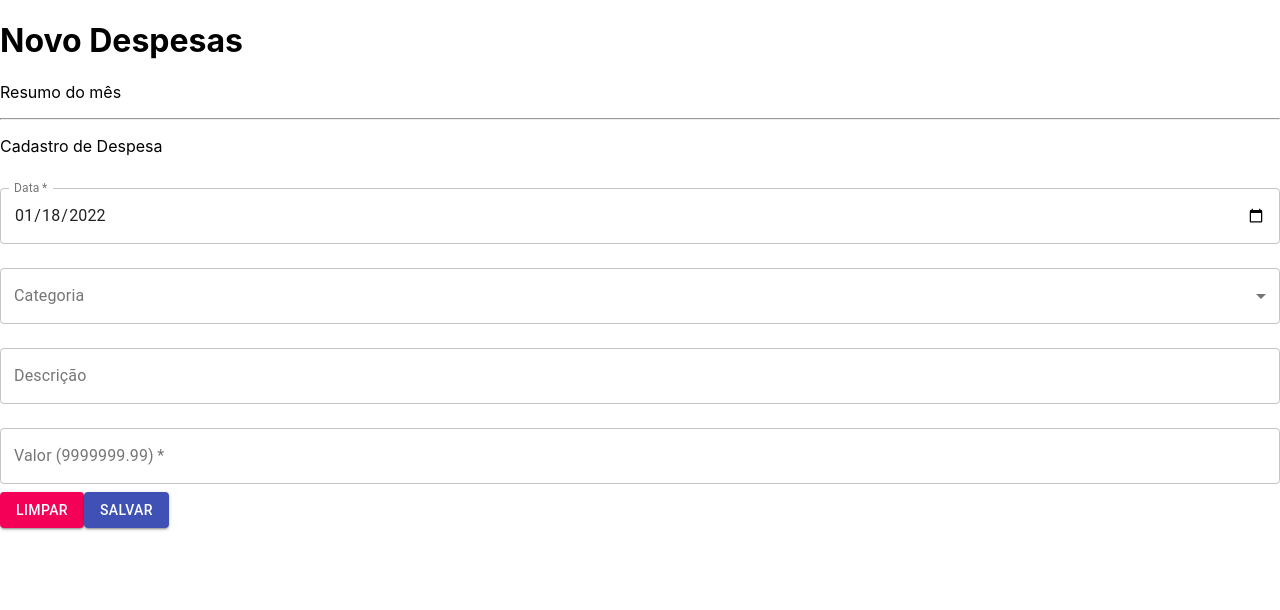
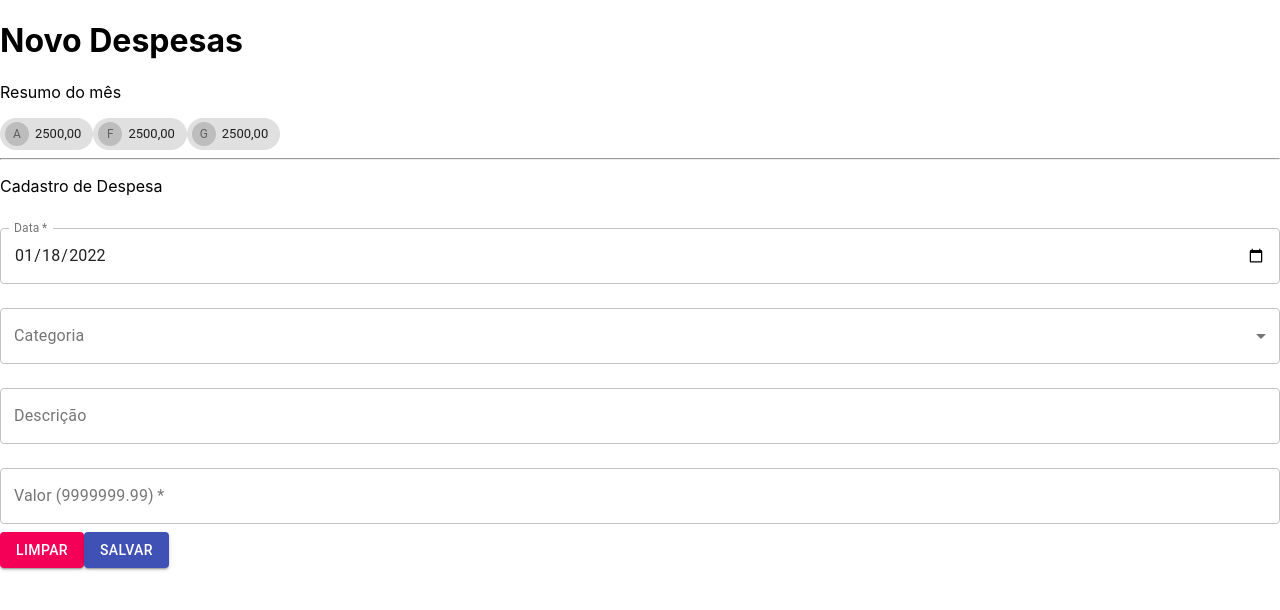
Before and after one commit to andrevaladares/despesas, a React (Create React App) app: page / in a window 1280 px wide. Shown: the top 610 px of the page. Built offline with nearby package versions, Linux system fonts and the light colour scheme.

Commit message:
#7. Adicionado resumo de despesas

```diff
--- a/src/componentes/ResumoDespesasMes.jsx
+++ b/src/componentes/ResumoDespesasMes.jsx
@@ -1,7 +1,28 @@
+import React from 'react'
+import { Chip, Avatar } from '@material-ui/core'
+
 
 function ResumoDespesasMes() {
+
+    const obterResumoMes = (nome) => {
+        if (nome = 'andre') return '2500,00'
+        if (nome = 'flavia') return '3000,00'
+        if (nome = 'total') return '5500,00'
+    }
+
+    const [resumoandre, setResumoAndre] = React.useState(obterResumoMes('andre'))
+    const [resumoflavia, setResumoFlavia] = React.useState(obterResumoMes('flavia'))
+    const [resumototal, setResumoTotal] = React.useState(obterResumoMes('total'))
+
     return (
-        <p>Resumo do mês</p>
+        <>
+            <p>Resumo do mês</p>
+
+            <Chip id='resumoandre' label={resumoandre} avatar={<Avatar>A</Avatar>} />
+            <Chip id='resumoflavia' label={resumoflavia} avatar={<Avatar>F</Avatar>} />
+            <Chip id='resumogeral' label={resumototal} avatar={<Avatar>G</Avatar>} />
+
+        </>
     )
 }
 
```
Also changed, not shown: src/componentes/CadastroDespesa.jsx (+0 -11 lines).
